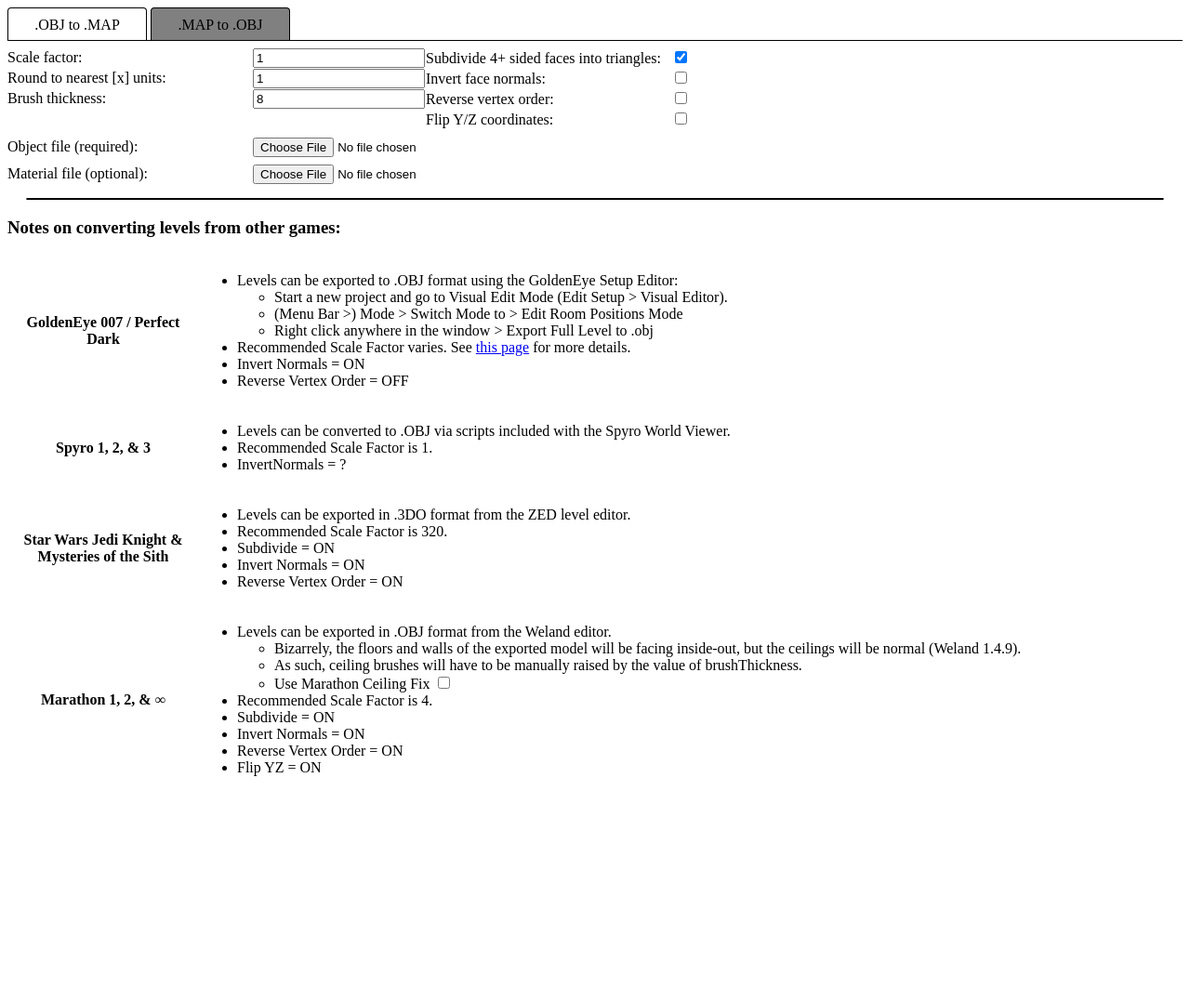
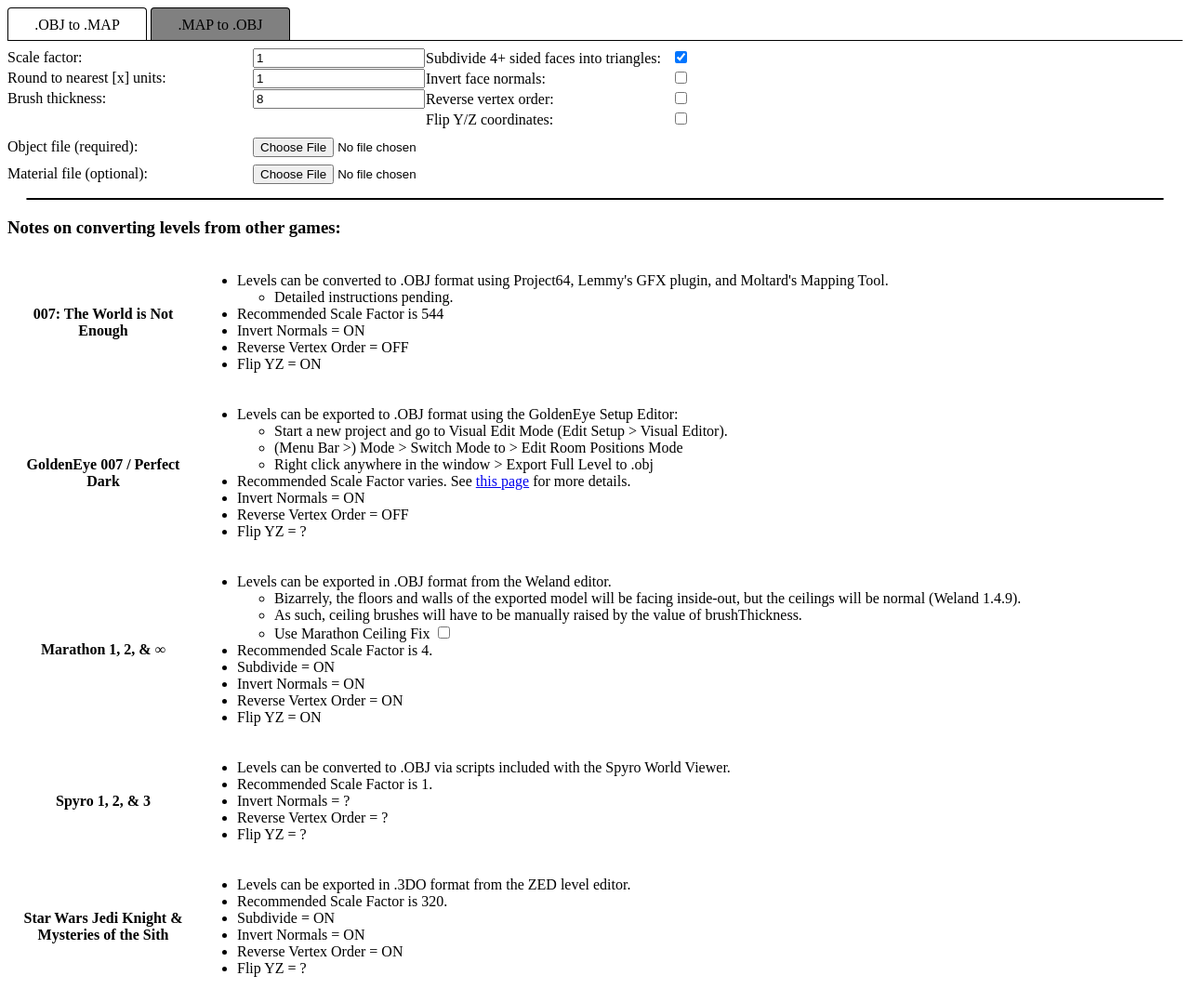
Before and after one commit to The-Unquiet-Cartographer/the-unquiet-cartographer.github.io, a plain HTML site: page Programs/Obj-to-map/obj2map_v6.html in a window 1280 px wide. Shown: the whole page at 93% size. Before the commit the page ends 862 px from the top, so only its background shows below. Drawn offline with Linux system fonts and the light colour scheme.

Commit message:
Cursory update

```diff
--- a/Programs/Obj-to-map/obj2map_v6.html
+++ b/Programs/Obj-to-map/obj2map_v6.html
@@ -101,6 +101,19 @@
         <h3>Notes on converting levels from other games:</h3>
         <table>
             <tr>
+                <th>007: The World is Not Enough</th>
+                <td><ul>
+                    <li>Levels can be converted to .OBJ format using Project64, Lemmy's GFX plugin, and Moltard's Mapping Tool.</li>
+                    <ul>
+                        <li>Detailed instructions pending.</li>
+                    </ul>
+                    <li>Recommended Scale Factor is 544</li>
+                    <li>Invert Normals = ON</li>
+                    <li>Reverse Vertex Order = OFF</li>
+                    <li>Flip YZ = ON</li>
+                </ul></td>
+            </tr>
+            <tr>
                 <th>GoldenEye 007 / Perfect Dark</th>
                 <td><ul>
                     <li>Levels can be exported to .OBJ format using the GoldenEye Setup Editor:</li>
@@ -112,24 +125,7 @@
                     <li>Recommended Scale Factor varies. See <a href=gepd_scale.html>this page</a> for more details.</li>
                     <li>Invert Normals = ON</li>
                     <li>Reverse Vertex Order = OFF</li>
-                </ul></td>
-            </tr>
-            <tr>
-                <th>Spyro 1, 2, & 3</th>
-                <td><ul>
-                    <li>Levels can be converted to .OBJ via scripts included with the Spyro World Viewer.</li>
-                    <li>Recommended Scale Factor is 1.</li>
-                    <li>InvertNormals = ?</li>
-                </ul></td>
-            </tr>
-            <tr>
-                <th>Star Wars Jedi Knight & Mysteries of the Sith</th>
-                <td><ul>
-                    <li>Levels can be exported in .3DO format from the ZED level editor.</li>
-                    <li>Recommended Scale Factor is 320.</li>
-                    <li>Subdivide = ON</li>
-                    <li>Invert Normals = ON</li>
-                    <li>Reverse Vertex Order = ON</li>
+                    <li>Flip YZ = ?</li>
                 </ul></td>
             </tr>
             <tr>
@@ -149,6 +145,27 @@
                     <li>Invert Normals = ON</li>
                     <li>Reverse Vertex Order = ON</li>
                     <li>Flip YZ = ON</li>
+                </ul></td>
+            </tr>
+            <tr>
+                <th>Spyro 1, 2, & 3</th>
+                <td><ul>
+                    <li>Levels can be converted to .OBJ via scripts included with the Spyro World Viewer.</li>
+                    <li>Recommended Scale Factor is 1.</li>
+                    <li>Invert Normals = ?</li>
+                    <li>Reverse Vertex Order = ?</li>
+                    <li>Flip YZ = ?</li>
+                </ul></td>
+            </tr>
+            <tr>
+                <th>Star Wars Jedi Knight & Mysteries of the Sith</th>
+                <td><ul>
+                    <li>Levels can be exported in .3DO format from the ZED level editor.</li>
+                    <li>Recommended Scale Factor is 320.</li>
+                    <li>Subdivide = ON</li>
+                    <li>Invert Normals = ON</li>
+                    <li>Reverse Vertex Order = ON</li>
+                    <li>Flip YZ = ?</li>
                 </ul></td>
             </tr>
         </table>
```
Also changed, not shown: HTML/PAGES_WEAPON-SETS/CWS-TS3.html (+6 -6 lines).
